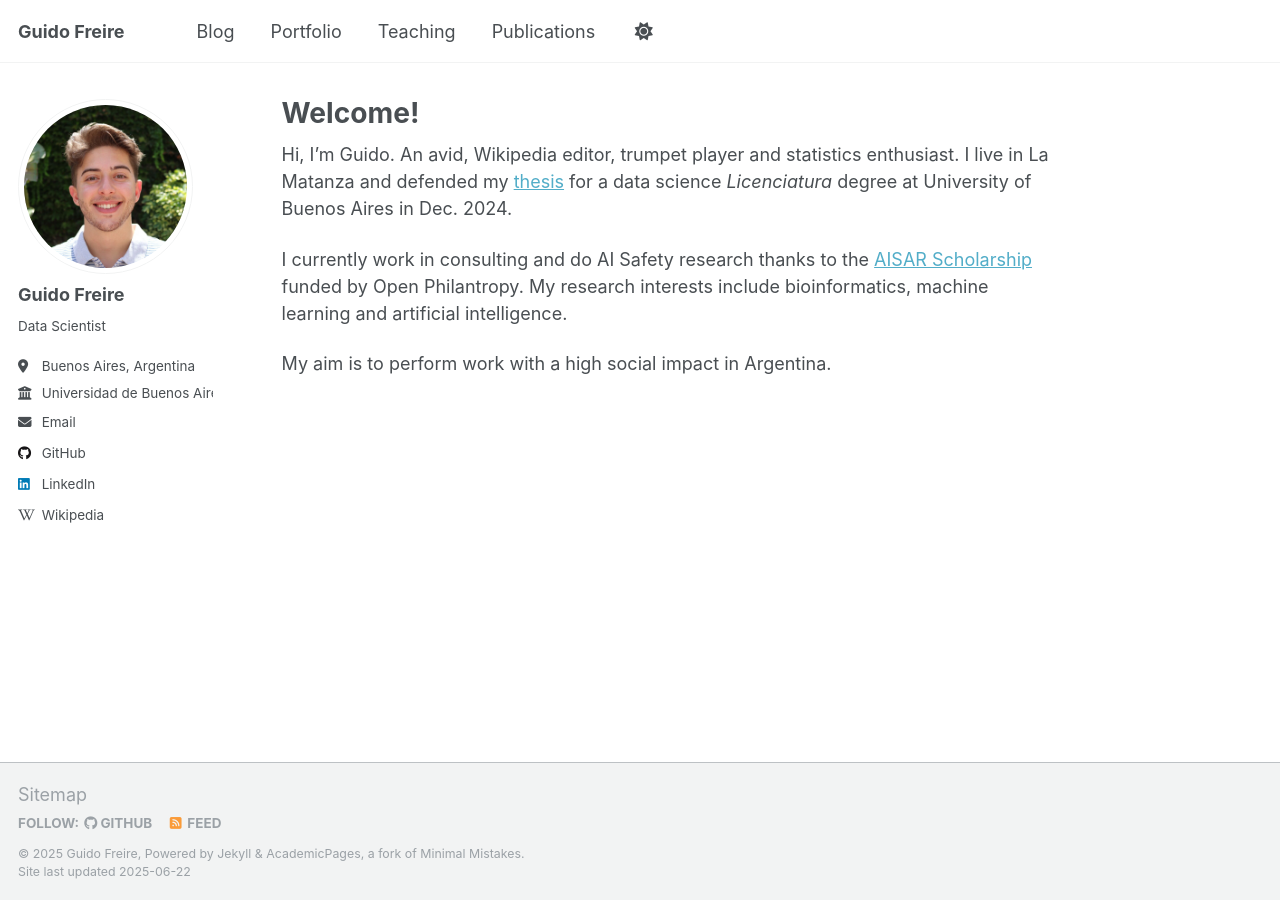
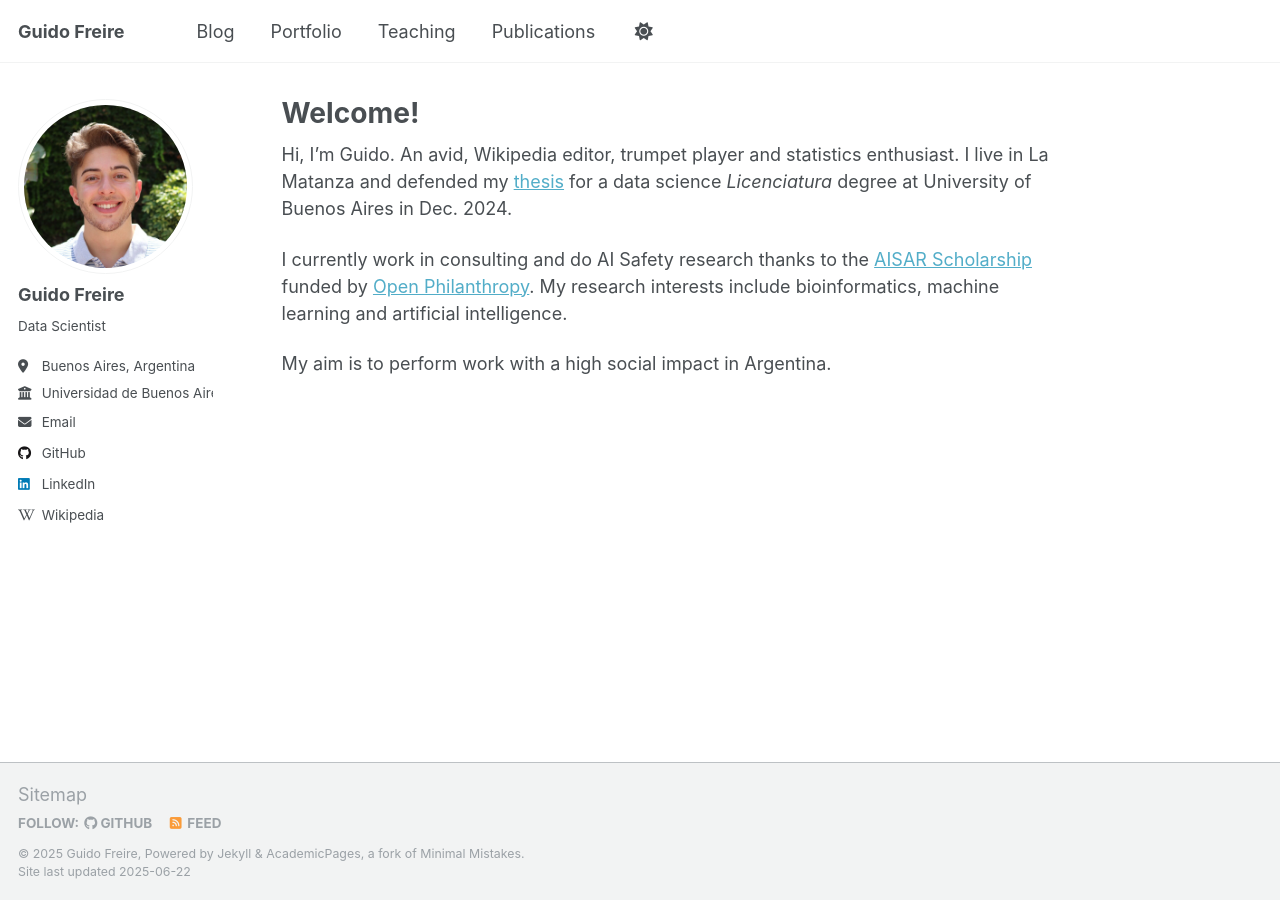
Before and after one commit to freire-guido/freire-guido.github.io, a Jekyll site: the page built from _pages/about.md, in a window 1280 px wide. Built offline with Jekyll 4.4.1, drawn with Linux system fonts in a browser that asks for light colours.

Commit message:
philantHropy

```diff
--- a/_pages/about.md
+++ b/_pages/about.md
@@ -9,6 +9,6 @@ redirect_from:
 
 Hi, I'm Guido. An avid, Wikipedia editor, trumpet player and statistics enthusiast. I live in La Matanza and defended my [thesis](https://freire-guido.github.io/publication/2015-10-01-thesis) for a data science *Licenciatura* degree at University of Buenos Aires in Dec. 2024.
 
-I currently work in consulting and do AI Safety research thanks to the [AISAR Scholarship](https://scholarship.aisafety.ar/) funded by Open Philantropy. My research interests include bioinformatics, machine learning and artificial intelligence.
+I currently work in consulting and do AI Safety research thanks to the [AISAR Scholarship](https://scholarship.aisafety.ar/) funded by [Open Philanthropy](https://www.openphilanthropy.org/). My research interests include bioinformatics, machine learning and artificial intelligence.
 
 My aim is to perform work with a high social impact in Argentina.
```
Also changed, not shown: images/500x300.png (deleted).
